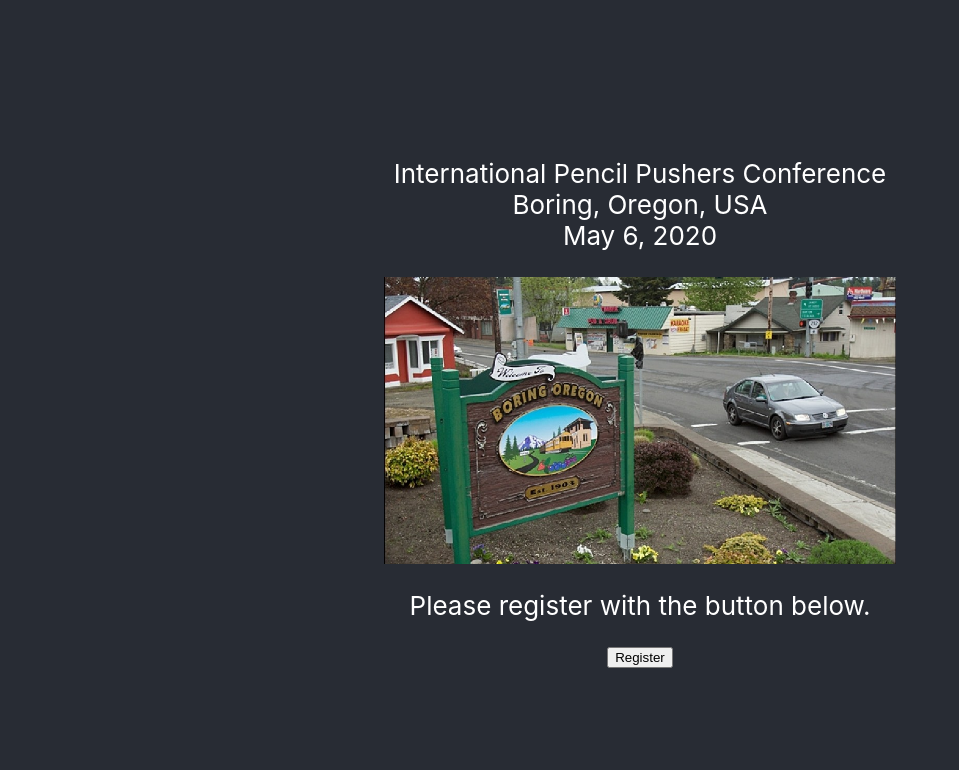
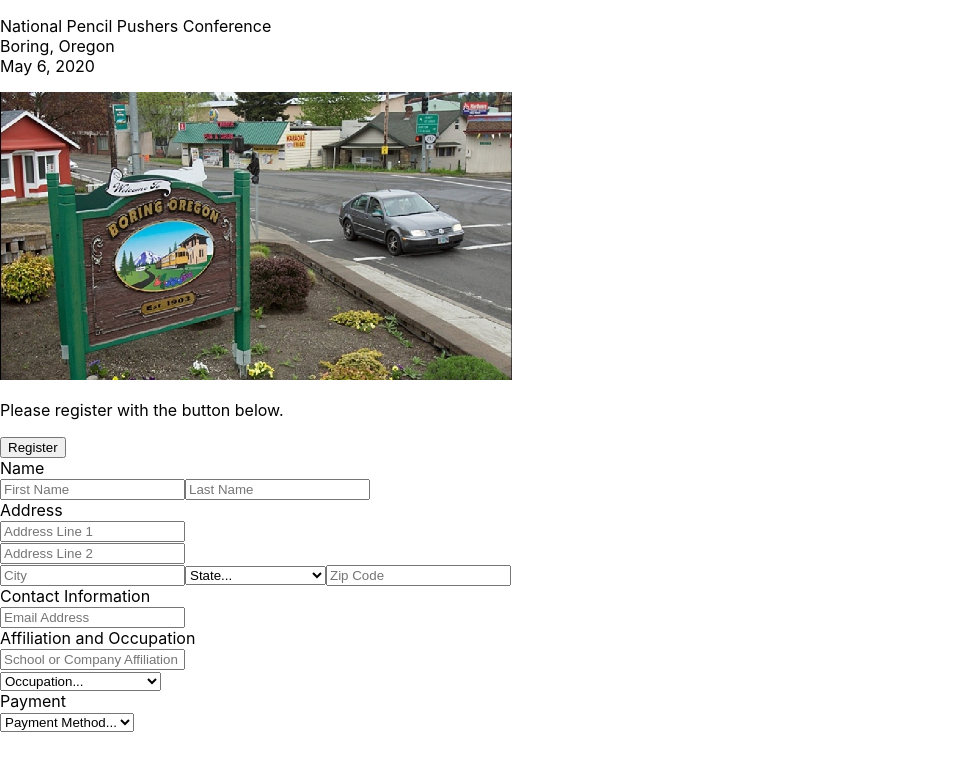
Before and after one commit to matedro/444_practice_app, a React (Create React App) app: page / in a window 1280 px wide. Shown: the top 770 px of the page, without its empty margins (0-959 px from the left). Built offline with nearby package versions, Linux system fonts and the light colour scheme.

Commit message:
Skeleton of form component. Turned off CSS for the time being.

```diff
--- a/src/App.js
+++ b/src/App.js
@@ -1,6 +1,7 @@
 import React from 'react';
+import RegistrationForm from './RegistrationForm';
 import boring from './boring.jpg';
-import './App.css';
+// import './App.css';
 
 function App() {
   let imgStyle = {
@@ -11,9 +12,9 @@
     <div className="App">
       <header className="App-header">
         <p>
-          International Pencil Pushers Conference<br/>
-          Boring, Oregon, USA<br/>
-          May 6, 2020
+          National Pencil Pushers Conference
+          <br/>Boring, Oregon
+          <br/>May 6, 2020
         </p>
         <img src={boring} style={imgStyle} className="Boring" alt="Boring, Oregon" />
         <p>
@@ -22,6 +23,7 @@
         <button>
           Register
         </button>
+        <RegistrationForm />
       </header>
     </div>
   );
--- /dev/null
+++ b/src/RegistrationForm.js
@@ -0,0 +1,183 @@
+import React from 'react';
+
+export class RegistrationForm extends React.Component {
+  constructor(props) {
+    super(props);
+    this.state = {
+      firstName: '',
+      lastName: '',
+      address: {
+        street1: '',
+        street2: '',
+        city: '',
+        state: '',
+        zipCode: ''
+      },
+      affiliation: '',
+      occupation: '',
+      paymentMethod: ''
+    };
+
+    this.handleChange = this.handleChange.bind(this);
+    this.handleSubmit = this.handleSubmit.bind(this);
+  }
+
+  handleChange(event) {
+    // update the state as necessary
+  }
+
+  handleSubmit(event) {
+    // go to the review page and render the state. How? Idk.
+  }
+
+  render() {
+    return (
+      <form onSubmit={this.handleSubmit}>
+        <label>
+          Name
+          <br/>
+          <input
+            type="text"
+            value={this.state.firstName}
+            placeholder="First Name"
+            onChange={this.handleChange}
+          />
+          <input
+            type="text"
+            value={this.state.lastName}
+            placeholder="Last Name"
+            onChange={this.handleChange}
+          />
+        </label>
+        <br/>
+        <label>
+          Address
+          <br/>
+          <input
+            type="text"
+            value={this.state.address.street1}
+            placeholder="Address Line 1"
+            onChange={this.handleChange}
+          />
+          <br/>
+          <input
+            type="text"
+            value={this.state.address.street2}
+            placeholder="Address Line 2"
+            onChange={this.handleChange}
+          />
+          <br/>
+          <input
+            type="text"
+            value={this.state.address.city}
+            placeholder="City"
+            onChange={this.handleChange}
+          />
+          <select value={this.state.address.state} onChange={this.onChange}>
+            <option value="">State...</option>
+            <option value="AL">Alabama</option>
+            <option value="AK">Alaska</option>
+            <option value="AZ">Arizona</option>
+            <option value="AR">Arkansas</option>
+            <option value="CA">California</option>
+            <option value="CO">Colorado</option>
+            <option value="CT">Connecticut</option>
+            <option value="DE">Delaware</option>
+            <option value="DC">District Of Columbia</option>
+            <option value="FL">Florida</option>
+            <option value="GA">Georgia</option>
+            <option value="HI">Hawaii</option>
+            <option value="ID">Idaho</option>
+            <option value="IL">Illinois</option>
+            <option value="IN">Indiana</option>
+            <option value="IA">Iowa</option>
+            <option value="KS">Kansas</option>
+            <option value="KY">Kentucky</option>
+            <option value="LA">Louisiana</option>
+            <option value="ME">Maine</option>
+            <option value="MD">Maryland</option>
+            <option value="MA">Massachusetts</option>
+            <option value="MI">Michigan</option>
+            <option value="MN">Minnesota</option>
+            <option value="MS">Mississippi</option>
+            <option value="MO">Missouri</option>
+            <option value="MT">Montana</option>
+            <option value="NE">Nebraska</option>
+            <option value="NV">Nevada</option>
+            <option value="NH">New Hampshire</option>
+            <option value="NJ">New Jersey</option>
+            <option value="NM">New Mexico</option>
+            <option value="NY">New York</option>
+            <option value="NC">North Carolina</option>
+            <option value="ND">North Dakota</option>
+            <option value="OH">Ohio</option>
+            <option value="OK">Oklahoma</option>
+            <option value="OR">Oregon</option>
+            <option value="PA">Pennsylvania</option>
+            <option value="RI">Rhode Island</option>
+            <option value="SC">South Carolina</option>
+            <option value="SD">South Dakota</option>
+            <option value="TN">Tennessee</option>
+            <option value="TX">Texas</option>
+            <option value="UT">Utah</option>
+            <option value="VT">Vermont</option>
+            <option value="VA">Virginia</option>
+            <option value="WA">Washington</option>
+            <option value="WV">West Virginia</option>
+            <option value="WI">Wisconsin</option>
+            <option value="WY">Wyoming</option>
+          </select>
+          <input
+            type="text"
+            value={this.state.address.zipCode}
+            placeholder="Zip Code"
+            onChange={this.handleChange}
+          />
+        </label>
+        <br/>
+        <label>
+          Contact Information
+          <br/>
+          <input
+            type="text"
+            value={this.state.email}
+            placeholder="Email Address"
+            onChange={this.handleChange}
+          />
+        </label>
+        <br/>
+        <label>
+          Affiliation and Occupation
+          <br/>
+          <input
+            type="text"
+            value={this.state.affiliation}
+            placeholder="School or Company Affiliation"
+            onChange={this.handleChange}
+          />
+          <br/>
+          <select value={this.state.occupation} onChange={this.handleChange}>
+            <option value="">Occupation...</option>
+            <option value="Undergraduate Student">Undergraduate Student</option>
+            <option value="Graduate Student">Graduate Student</option>
+            <option value="Professor">Professor</option>
+            <option value="Industry Employee">Industry Employee</option>
+          </select>
+        </label>
+        <br/>
+        <label>
+          Payment
+          <br/>
+          <select value={this.state.paymentMethod} onChange={this.handleChange}>
+            <option value="">Payment Method...</option>
+            <option value="Credit Card">Credit Card</option>
+            <option value="Debit Card">Debit Card</option>
+            <option value="PayPal">PayPal</option>
+          </select>
+        </label>
+        </form>
+    )
+  }
+}
+
+export default RegistrationForm;
```
